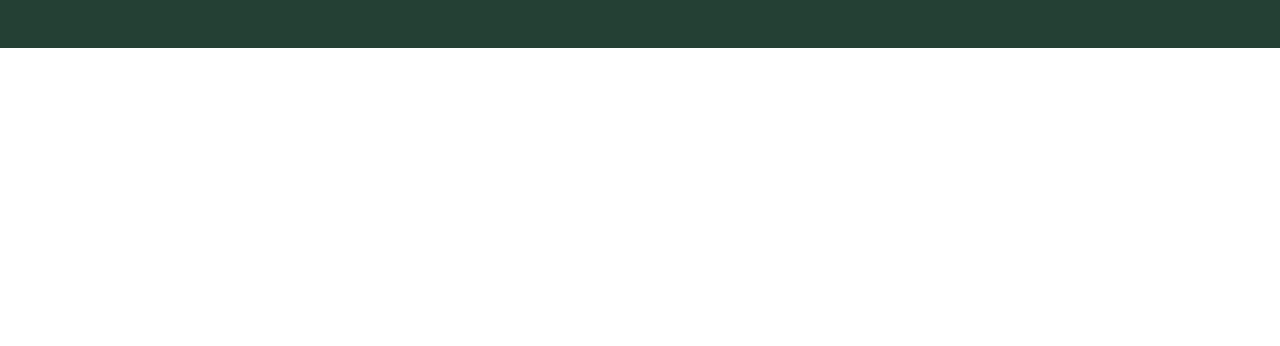
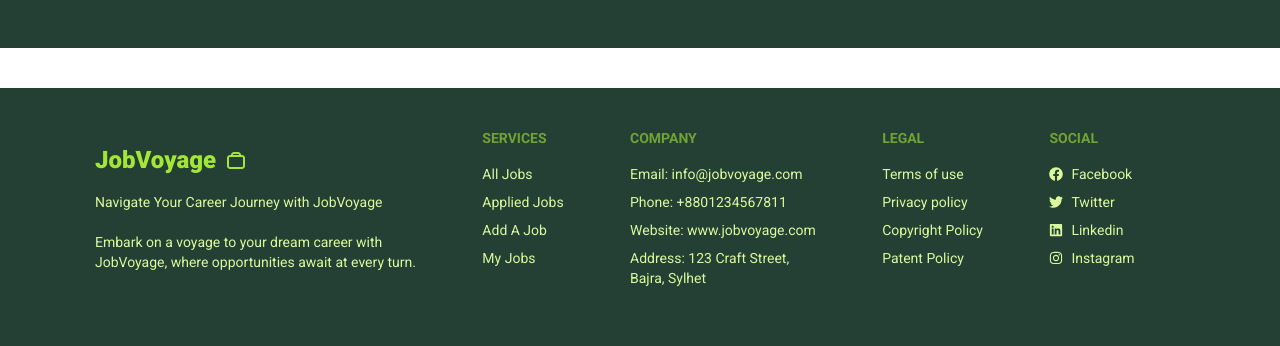
Before and after one commit to SamSkull19/JobVoyage_JobPortal, a React (Vite) app: page / in a window 1280 px wide. Shown: the part 606-952 px from the top of the page. Before the commit the page ends 800 px from the top, so only its background shows below. Built offline with nearby package versions, Linux system fonts and the light colour scheme; no server answers.

Commit message:
footer added

```diff
--- a/src/App.jsx
+++ b/src/App.jsx
@@ -19,7 +19,7 @@ function App() {
       <Outlet></Outlet>
 
 
-      <div className="bg-stone-400 bg-opacity-50">
+      <div className="bg-[#244034]">
         <Footer></Footer>
       </div>
     </>
--- a/src/BasicStructure/Footer.jsx
+++ b/src/BasicStructure/Footer.jsx
@@ -1,8 +1,55 @@
+import { FaFacebook } from "react-icons/fa";
+import { FaTwitter } from "react-icons/fa";
+import { FaLinkedin } from "react-icons/fa";
+import { FaInstagram } from "react-icons/fa";
+import { CgWorkAlt } from "react-icons/cg";
+
+
+import '../App.css';
 
 const Footer = () => {
     return (
-        <div>
+        <div className="mt-10 max-w-[1170px] mx-auto">
+            <footer className="footer p-10 bg-[#244034] roboto text-lime-200">
+                <aside>
+                    <p ><span className="text-2xl font-extrabold flex items-center text-lime-400">JobVoyage <CgWorkAlt className="ml-2" /><br /><br /></span>Navigate Your Career Journey with JobVoyage<br /><br />Embark on a voyage to your dream career with <br />JobVoyage, where opportunities await at every turn.</p>
+                </aside>
+                <nav>
+                    <h6 className="footer-title text-lime-400">Services</h6>
+                    <a className="link link-hover">All Jobs</a>
+                    <a className="link link-hover">Applied Jobs</a>
+                    <a className="link link-hover">Add A Job</a>
+                    <a className="link link-hover">My Jobs</a>
+                </nav>
 
+                <nav>
+                    <h6 className="footer-title text-lime-400">Company</h6>
+                    <p className="">Email: info@jobvoyage.com</p>
+                    <p className="">Phone: +8801234567811</p>
+                    <p className="">Website: www.jobvoyage.com</p>
+                    <p className="">Address: 123 Craft Street, <br />Bajra, Sylhet</p>
+                </nav>
+                <nav>
+                    <h6 className="footer-title text-lime-400">Legal</h6>
+                    <a className="link link-hover">Terms of use</a>
+                    <a className="link link-hover">Privacy policy</a>
+                    <a className="link link-hover">Copyright Policy</a>
+                    <a className="link link-hover">Patent Policy</a>
+                </nav>
+                <nav>
+                    <h6 className="footer-title text-lime-400">Social</h6>
+                    <a className="link link-hover flex items-center"><FaFacebook /> <span className="ml-2">Facebook</span></a>
+                    <a className="link link-hover flex items-center"><FaTwitter /> <span className="ml-2">Twitter</span></a>
+                    <a className="link link-hover flex items-center"><FaLinkedin /> <span className="ml-2">Linkedin</span></a>
+                    <a className="link link-hover flex items-center"><FaInstagram /> <span className="ml-2">Instagram</span></a>
+
+
+                </nav>
+            </footer>
+            <div className="flex justify-center items-center pt-5 pb-16">
+                <h1 className="w-4/6 text-center text-sm font-semibold text-lime-200">
+                © JobVoyage. All rights reserved. JobVoyage is a registered trademark. Unauthorized use or reproduction of content, including but not limited to text, images, and logos, is strictly prohibited without prior written consent from JobVoyage. </h1>
+            </div>
         </div>
     );
 };
```
